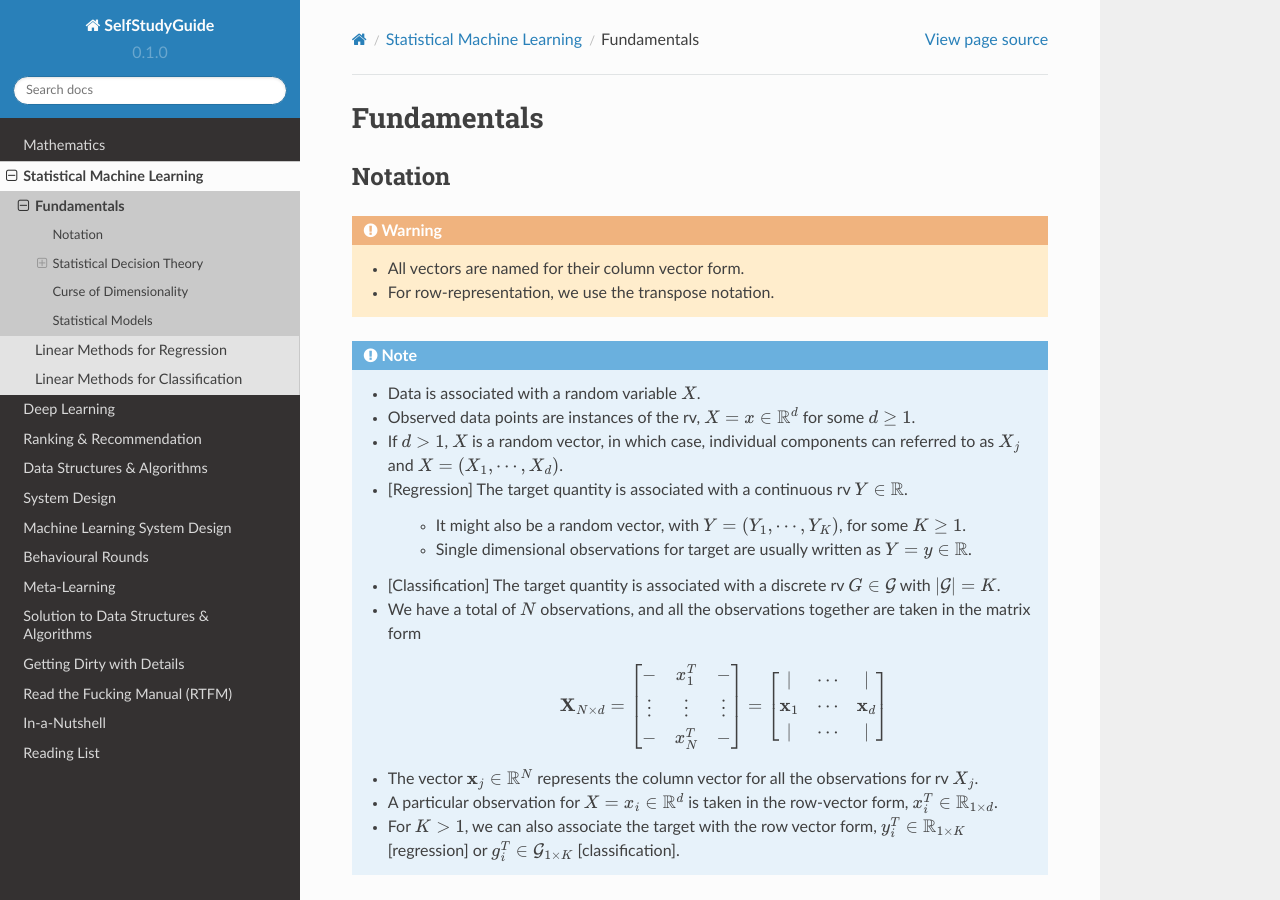
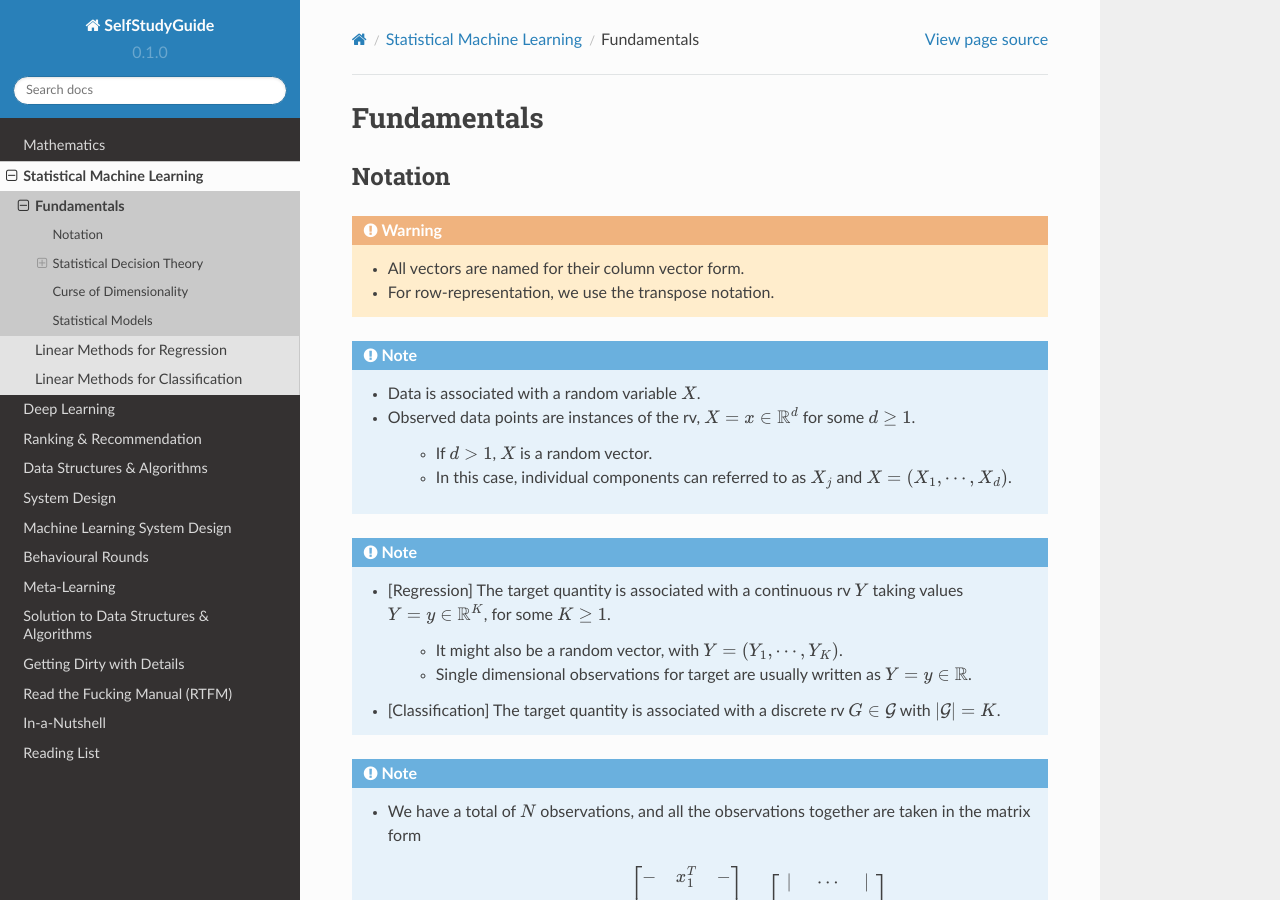
Before and after one commit to uselesstechjunks/leetcode, a Sphinx documentation site: the page built from docs/source/ml/basics.rst, in a window 1280 px wide and 900 px high. Built offline with Sphinx 7.4.7 and the Read the Docs theme 2.0.0, drawn with Linux system fonts in a browser that asks for light colours.

Commit message:
Update basics.rst

```diff
--- a/docs/source/ml/basics.rst
+++ b/docs/source/ml/basics.rst
@@ -12,12 +12,18 @@ Notation
 .. note::
 	* Data is associated with a random variable :math:`X`.
 	* Observed data points are instances of the rv, :math:`X=x\in\mathbb{R}^d` for some :math:`d\geq 1`.
-	* If :math:`d> 1`, :math:`X` is a random vector, in which case, individual components can referred to as :math:`X_j` and :math:`X=(X_1,\cdots,X_d)`.
-	* [Regression] The target quantity is associated with a continuous rv :math:`Y\in\mathbb{R}`.
 
-		* It might also be a random vector, with :math:`Y=(Y_1,\cdots,Y_K)`, for some :math:`K\geq 1`.
+		* If :math:`d> 1`, :math:`X` is a random vector.
+		* In this case, individual components can referred to as :math:`X_j` and :math:`X=(X_1,\cdots,X_d)`.
+
+.. note::
+	* [Regression] The target quantity is associated with a continuous rv :math:`Y` taking values :math:`Y=y\in\mathbb{R}^K`, for some :math:`K\geq 1`.
+
+		* It might also be a random vector, with :math:`Y=(Y_1,\cdots,Y_K)`.
 		* Single dimensional observations for target are usually written as :math:`Y=y\in\mathbb{R}`.
 	* [Classification] The target quantity is associated with a discrete rv :math:`G\in\mathcal{G}` with :math:`|\mathcal{G}|=K`.
+
+.. note::
 	* We have a total of :math:`N` observations, and all the observations together are taken in the matrix form
 
 		.. math:: \mathbf{X}_{N\times d}=\begin{bmatrix}-& x_1^T & - \\ \vdots & \vdots & \vdots \\ -& x_N^T & -\end{bmatrix}=\begin{bmatrix}|&\cdots&|\\ \mathbf{x}_1 & \cdots & \mathbf{x}_d \\ |&\cdots&|\end{bmatrix}
```
